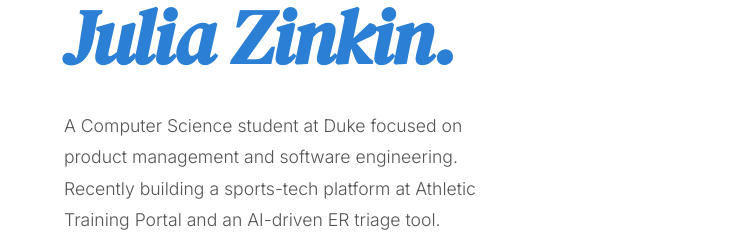
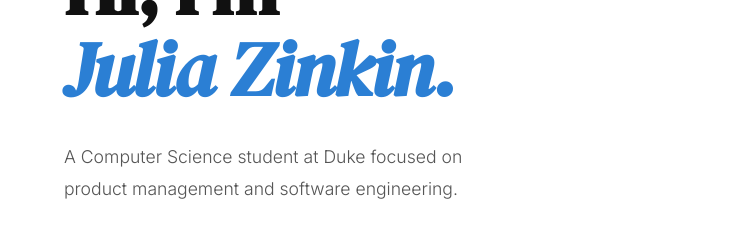
Before and after one commit to juliazinkin/juliazinkin.github.io, a plain HTML site: page index.html in a window 1280 px wide. Shown: the part 291-540 px from the top of the page, 0-736 px from the left. Drawn offline with Linux system fonts and the light colour scheme; grey boxes are pictures that could not be loaded.

Commit message:
Trim hero tagline

```diff
--- a/index.html
+++ b/index.html
@@ -450,7 +450,7 @@
 <section id="home" style="padding:0;">
   <div class="hero-left">
     <h1>Hi, I'm<br /><em>Julia Zinkin.</em></h1>
-    <p>A Computer Science student at Duke focused on product management and software engineering. Recently building a sports-tech platform at Athletic Training Portal and an AI-driven ER triage tool.</p>
+    <p>A Computer Science student at Duke focused on product management and software engineering.</p>
     <div class="hero-btns">
       <a href="#projects" class="btn-dark">View My Work</a>
       <a href="#about" class="btn-text">About Me →</a>
```
